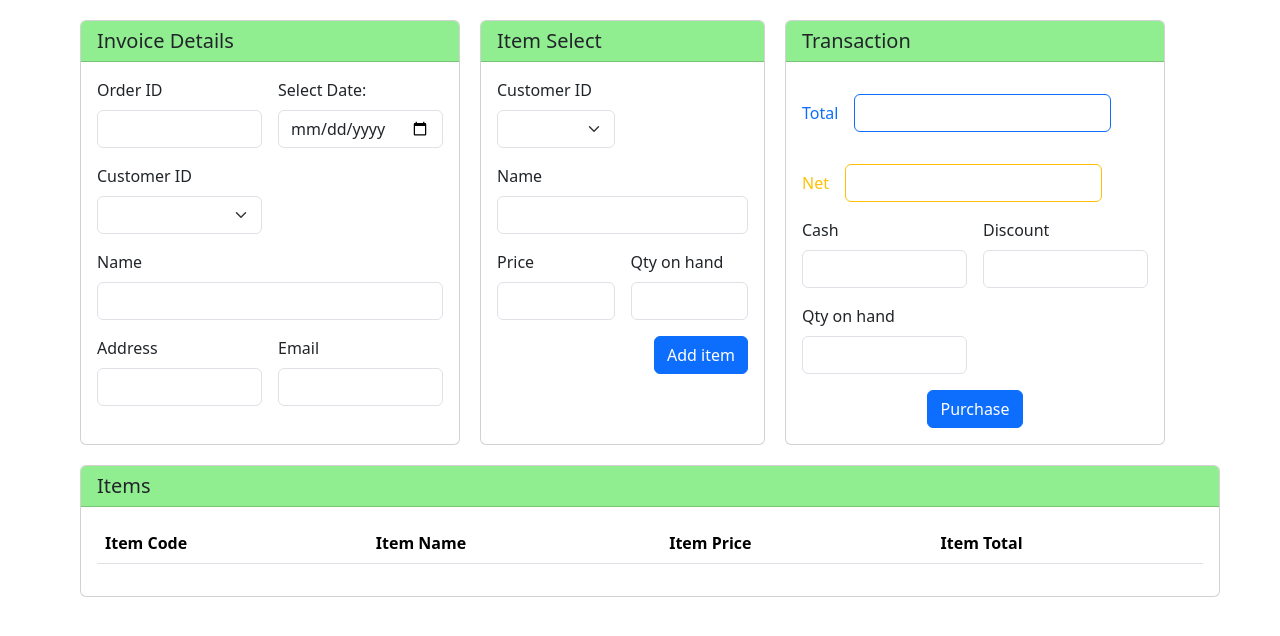
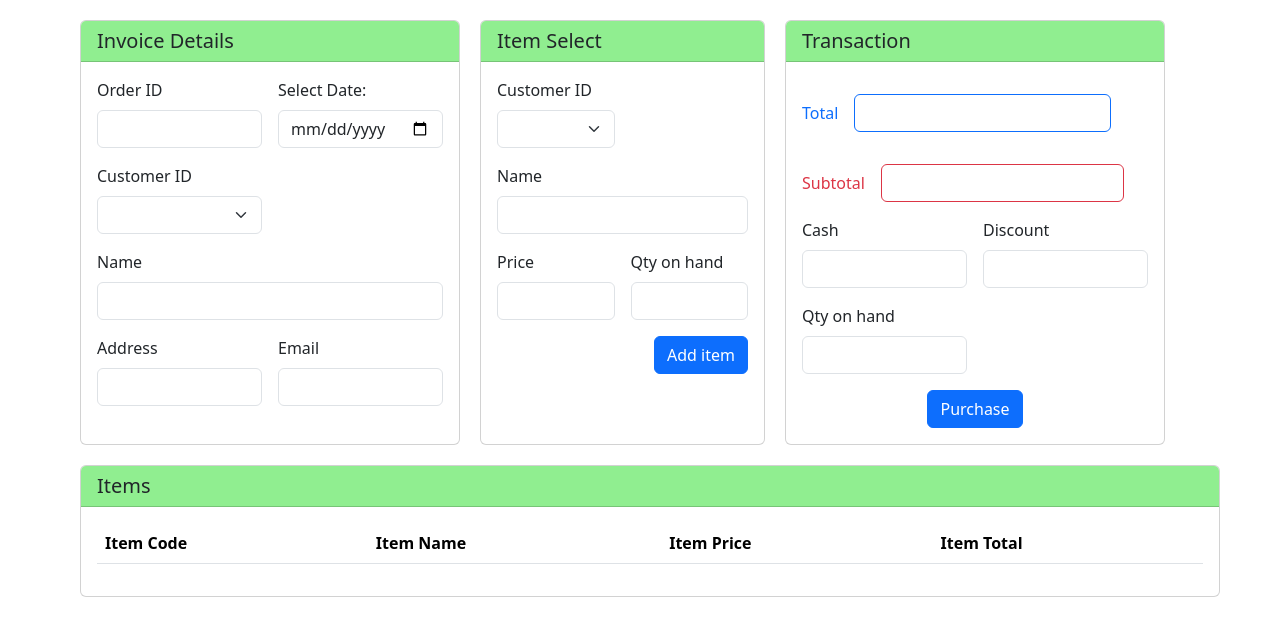
Before and after one commit to lahirurodrigo/pos-system, a plain HTML site: page pages/orders.html in a window 1280 px wide. Shown: the part 70-706 px from the top of the page. Drawn offline with nearby package versions, Linux system fonts and the light colour scheme; files that its build step writes are made by us from their sources.

Commit message:
refactor order page

```diff
--- a/pages/orders.html
+++ b/pages/orders.html
@@ -182,10 +182,10 @@
 
                     <div class="row g-3 align-items-center ">
                         <div class="col-auto">
-                            <label for="subtotal" class="col-form-label text-warning">Net</label>
+                            <label for="subtotal" class="col-form-label text-danger">Subtotal</label>
                         </div>
-                        <div class="col-auto">
-                            <input type="text" id="subtotal" class="form-control border border-warning text-warning" aria-describedby="passwordHelpInline">
+                        <div class="col-md-9">
+                            <input type="text" id="subtotal" class="form-control border border-danger text-danger" aria-describedby="passwordHelpInline">
                         </div>
                     </div>
 
@@ -228,15 +228,7 @@
                         </tr>
                         </thead>
                         <tbody>
-                        <tr>
 
-                        </tr>
-                        <tr>
-
-                        </tr>
-                        <tr>
-
-                        </tr>
                         </tbody>
                     </table>
                 </section>
```
